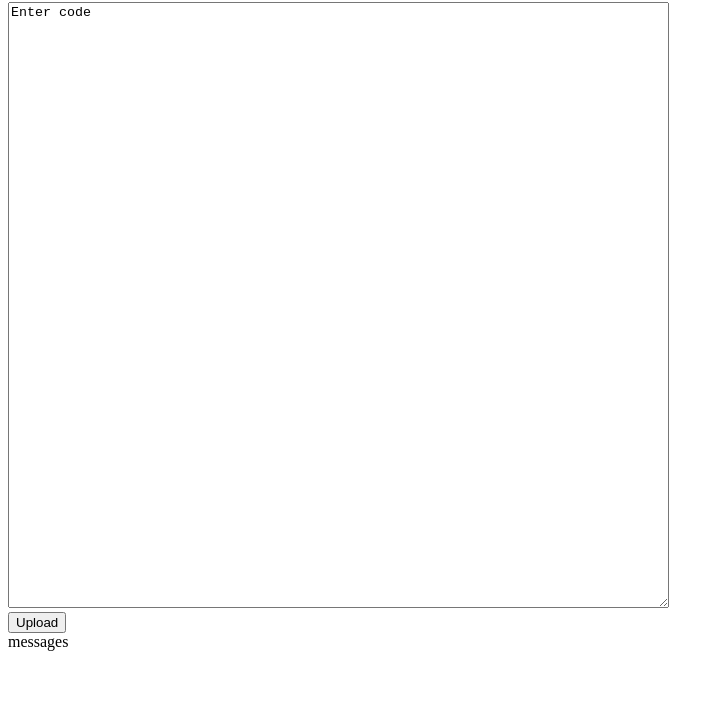
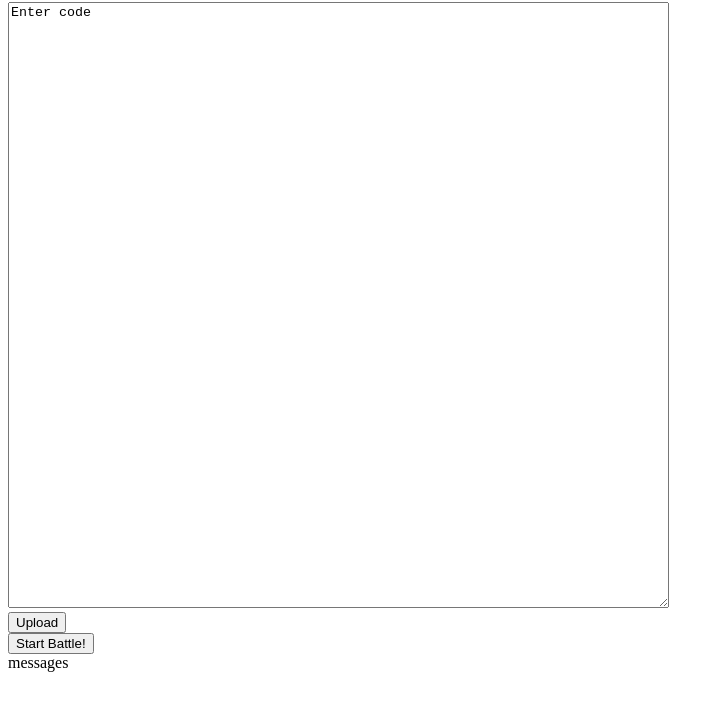
Before and after one commit to amc40/Softwire-Robot-Wars-MVP-Frontend, a website: page public/upload.html in a window 1280 px wide. Shown: the part 78-788 px from the top of the page, without its empty margins (0-724 px from the left). Drawn offline with nearby package versions, Linux system fonts and the light colour scheme; no server answers.

Commit message:
add start battle and game state listener

```diff
--- a/public/upload.html
+++ b/public/upload.html
@@ -4,6 +4,18 @@
     <script src="https://cdn.socket.io/4.5.0/socket.io.min.js" integrity="sha384-7EyYLQZgWBi67fBtVxw60/OWl1kjsfrPFcaU0pp0nAh+i8FD068QogUvg85Ewy1k" crossorigin="anonymous"></script>
 
     <script>
+
+const socket = io.connect("ws://10.211.11.146:3001");
+console.log("create socket")
+
+        function startBattle() {
+            socket.emit('startBattle');
+            console.log("emit start battle");
+            socket.on('gameState', function(data) {
+                console.log(data);
+            });
+
+        }
 
         function doUpload(){
 
@@ -15,8 +27,7 @@
             //     }
             // });
             // const socket = io("ws://localhost:3000");
-            const socket = io.connect("ws://10.211.11.146:3001");
-            console.log("create socket")
+
 
             socket.on('welcome', function(data) {
                 //addMessage(data.message);
@@ -49,6 +60,8 @@
 <textarea id="code" cols="80" rows="40">Enter code</textarea>
 <br>
 <input type="submit" value="Upload" onclick="doUpload();return false">
+<br>
+<input type="submit" value="Start Battle!" onclick="startBattle();return false">
 
 <div id="messages">messages</div>
 
```
